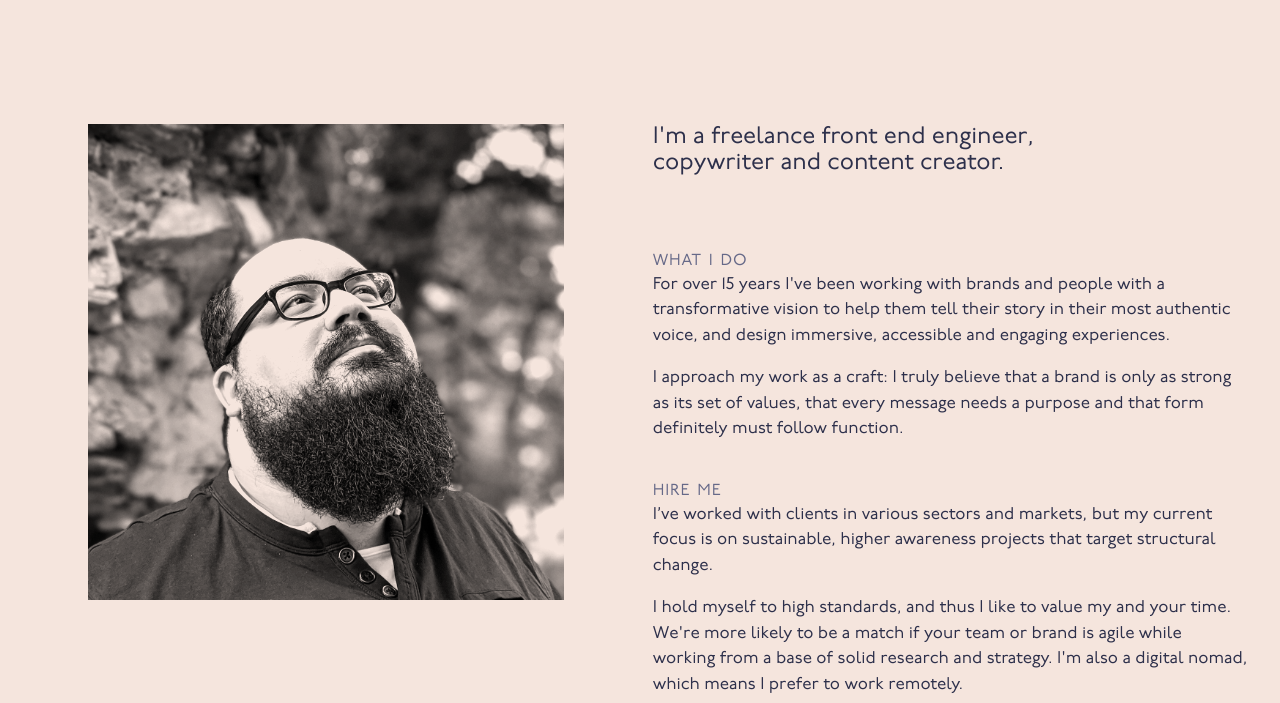
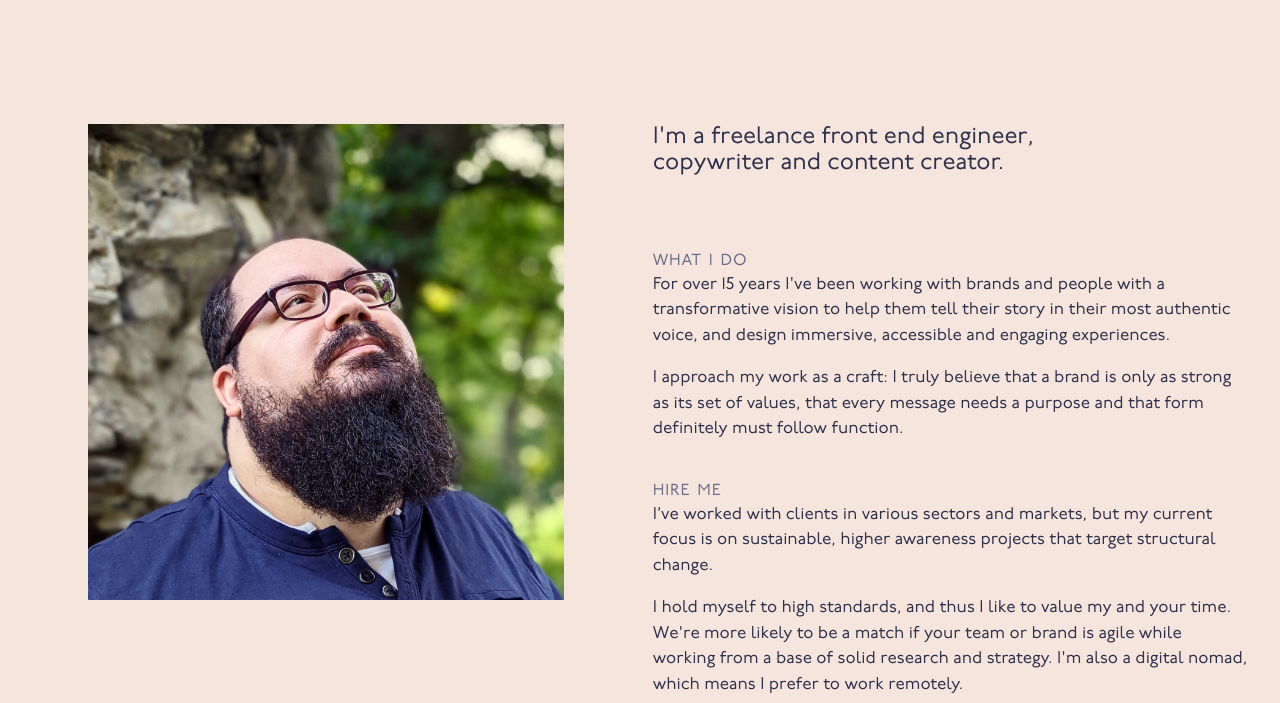
Before and after one commit to fabiomrbarbosa/fabiomrbarbosa-2022, a plain HTML site: page index.html in a window 1280 px wide. Shown: the part 97-800 px from the top of the page. Drawn offline with Linux system fonts and the light colour scheme.

Commit message:
Remove bw filter from headshot

```diff
--- a/screen.css
+++ b/screen.css
@@ -84,8 +84,6 @@ main img {
 
 img.headshot {
 	display: block;
-	filter: saturate(0) brightness(1.2);
-	mix-blend-mode: multiply;
 	margin: 0 auto calc(4 * var(--unit-line-height));
 	width: 80%;
 	max-width: 28em;
```
